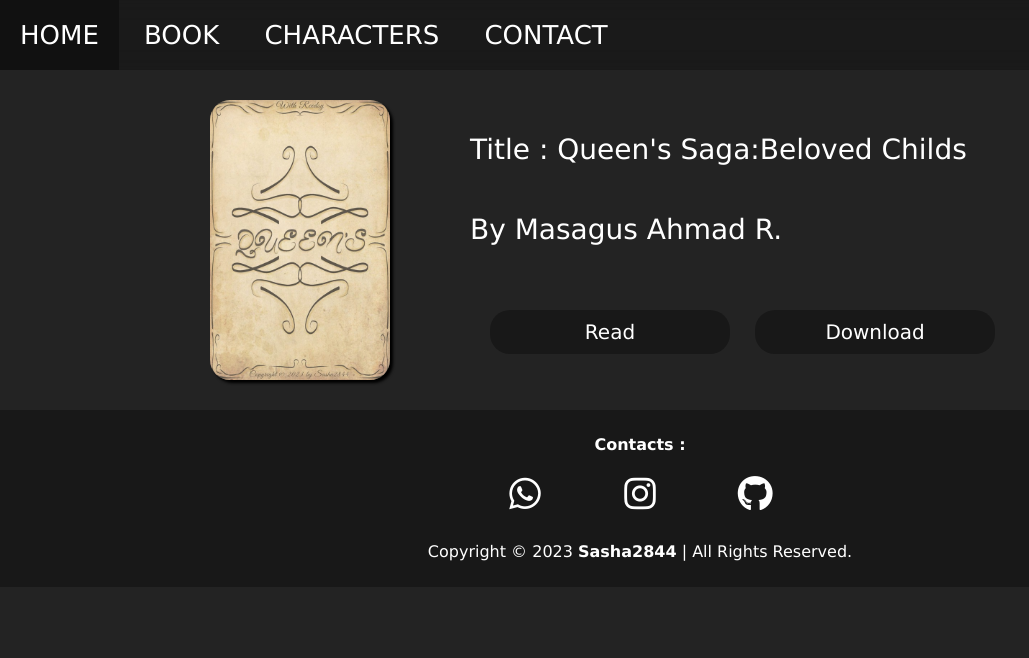
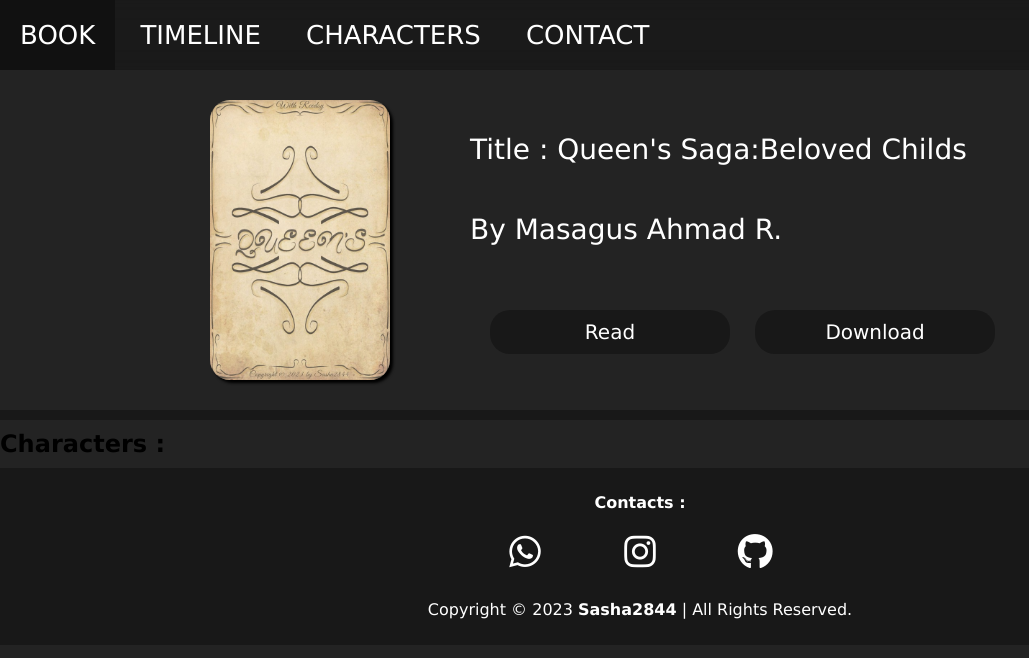
Before and after one commit to Ashonst2844/neverland-universe, a PHP site: page / in a window 1280 px wide. Shown: the top 658 px of the page, without its empty margins (0-1029 px from the left). Run offline with PHP 8.4, Linux system fonts and the light colour scheme; some libraries are stand-ins or nearby versions.

Commit message:
Add Some Character Photo & Create Character Segment

```diff
--- a/index.html
+++ b/index.html
@@ -12,8 +12,8 @@
             <input type="checkbox" name="check" id="check">
             <label for="check"><i class="fa-solid fa-bars"></i></label>
             <ul>
-                <li><a href="#">Home</a></li>
                 <li><a href="#">Book</a></li>
+                <li><a href="#">Timeline</a></li>
                 <li><a href="#">Characters</a></li>
                 <li><a href="#">Contact</a></li>
             </ul>
@@ -26,6 +26,10 @@
             </ul>
             <button><a href="https://editor.reedsy.com/s/4KHMnQp" target="_blank">Read</a></button>
             <button><a href="https://file.io/P4GwKE7Nm38S" target="_blank">Download</a></button>
+        </div>
+        <div class="line"></div>
+        <div id="characters">
+            <h2>Characters :</h2>
         </div>
         <footer>
             <h4>Contacts :</h4>
--- a/style.css
+++ b/style.css
@@ -10,6 +10,12 @@
 
 body {
     background-color: #232323;
+}
+.line {
+    height: 10px;
+    width: 100%;
+    background-color: #181818;
+    margin-block: 10px;
 }
 
 /* Default */
@@ -81,6 +87,7 @@
 }
 footer {
     background-color: #181818;
+    margin-top: 10px;
     padding: 10px;
     text-align: center;
     line-height: 50px;
```
Also changed, not shown: img/Characters/Aarth Photo.jpeg (added), img/Characters/Anne Photo.jpeg (added), img/Characters/Elen Photo.jpeg (added), img/Characters/Marcus Photo.jpeg (added), img/Characters/Mery Photo.jpeg (added), img/Characters/Nathan Photo.jpeg (added).
